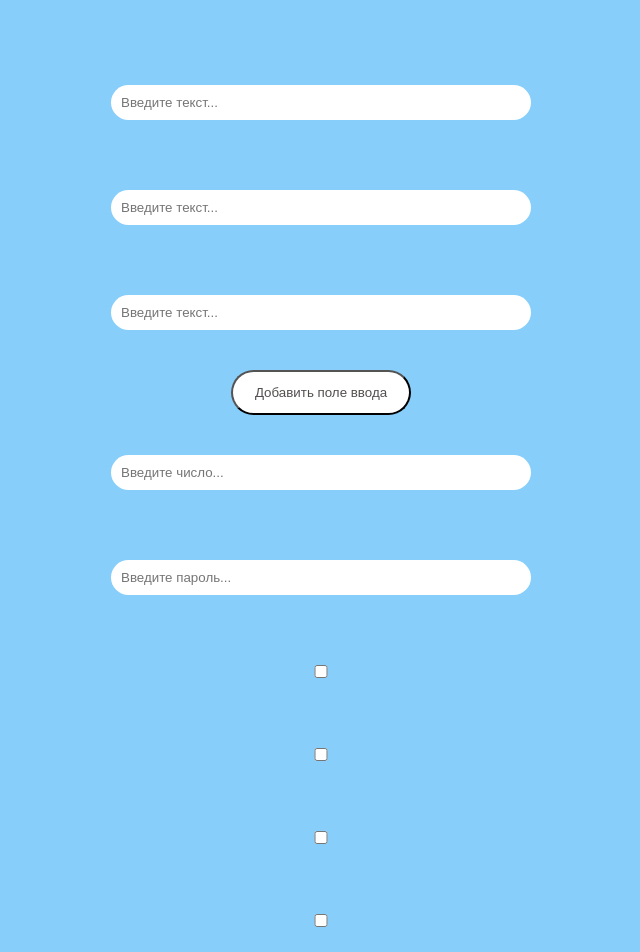
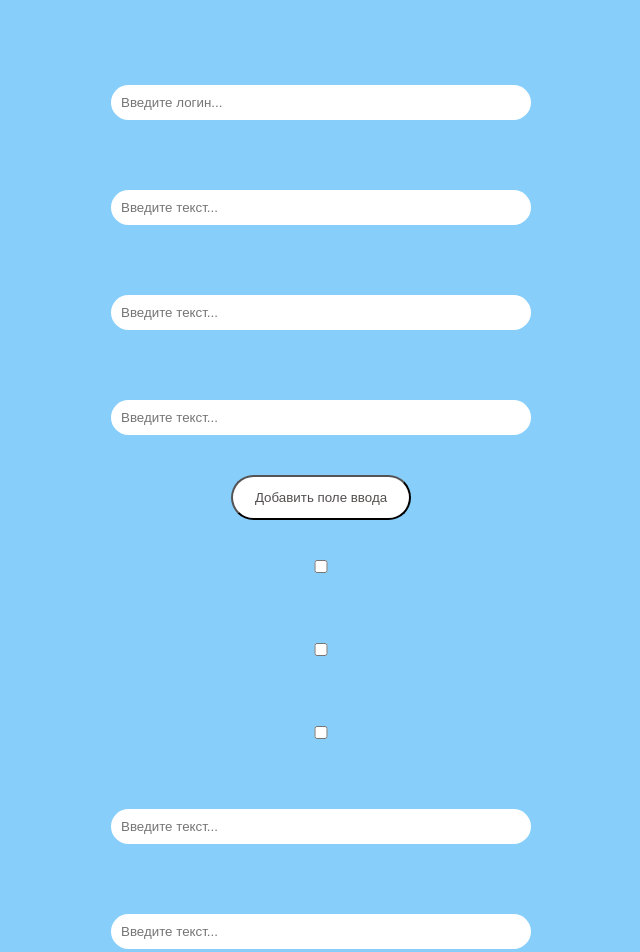
Before and after one commit to superhateyou/Form-Constructor, a React (Create React App) app: page / in a window 1280 px wide. Shown: the top 952 px of the page, without its empty margins (319-959 px from the left). Built offline with nearby package versions, Linux system fonts and the light colour scheme.

Commit message:
feat: md update

```diff
--- a/src/App.js
+++ b/src/App.js
@@ -35,11 +35,38 @@ import { FormEditor } from './components/editor/formEditor';
 
 let arr = [
   {
-      name : "Blog",
-      placeholder: "Введите текст...",
-      type: "multiInput",
-      quantity: 3
-  },
+    name : "Login",
+    placeholder: "Введите логин...",
+    type: "textInput"
+},
+{
+    name : "Blog",
+    placeholder: "Введите текст...",
+    type: "multiInput",
+    quantity: 3
+},
+{
+    name : "Quiz",
+    type: "multiCheck",
+    quantity: 3
+},
+{
+    name : "Blog",
+    placeholder: "Введите текст...",
+    type: "multiInput",
+    quantity: 3
+},
+{
+    name: "Password",
+    placeholder: "Введите пароль",
+    type: "passwordInput"
+}
+  // {
+  //     name : "Blog",
+  //     placeholder: "Введите текст...",
+  //     type: "multiInput",
+  //     quantity: 3
+  // },
   // {
   //     name : "Comments",
   //     placeholder: "Введите текст...",
@@ -51,16 +78,16 @@ let arr = [
   //     placeholder: "Введите текст...",
   //     type: "text"
   // },
-  { //готов
-      name : "input_number",
-      placeholder: "Введите число...",
-      type: "numberInput"
-  },
-  { //готов
-      name : "input_pass",
-      placeholder: "Введите пароль...",
-      type: "passwordInput",
-  },
+  // { //готов
+  //     name : "input_number",
+  //     placeholder: "Введите число...",
+  //     type: "numberInput"
+  // },
+  // { //готов
+  //     name : "input_pass",
+  //     placeholder: "Введите пароль...",
+  //     type: "passwordInput",
+  // },
   // { //готов
   //   name : "input_textarea",
   //   placeholder: "Введите текст...",
@@ -70,11 +97,11 @@ let arr = [
   //     name : "input_checkbox",
   //     type : "checkInput"
   // },
-  { //готов
-      name : "input_checkbox",
-      type : "multiCheck",
-      quantity : 5
-  },
+  // { //готов
+  //     name : "input_checkbox",
+  //     type : "multiCheck",
+  //     quantity : 5
+  // },
   // {
   //     name : "input_multicheck",
   //     type : "checkbox"
```
Also changed, not shown: 1 other file (tests, documents, lock files or other folders).
